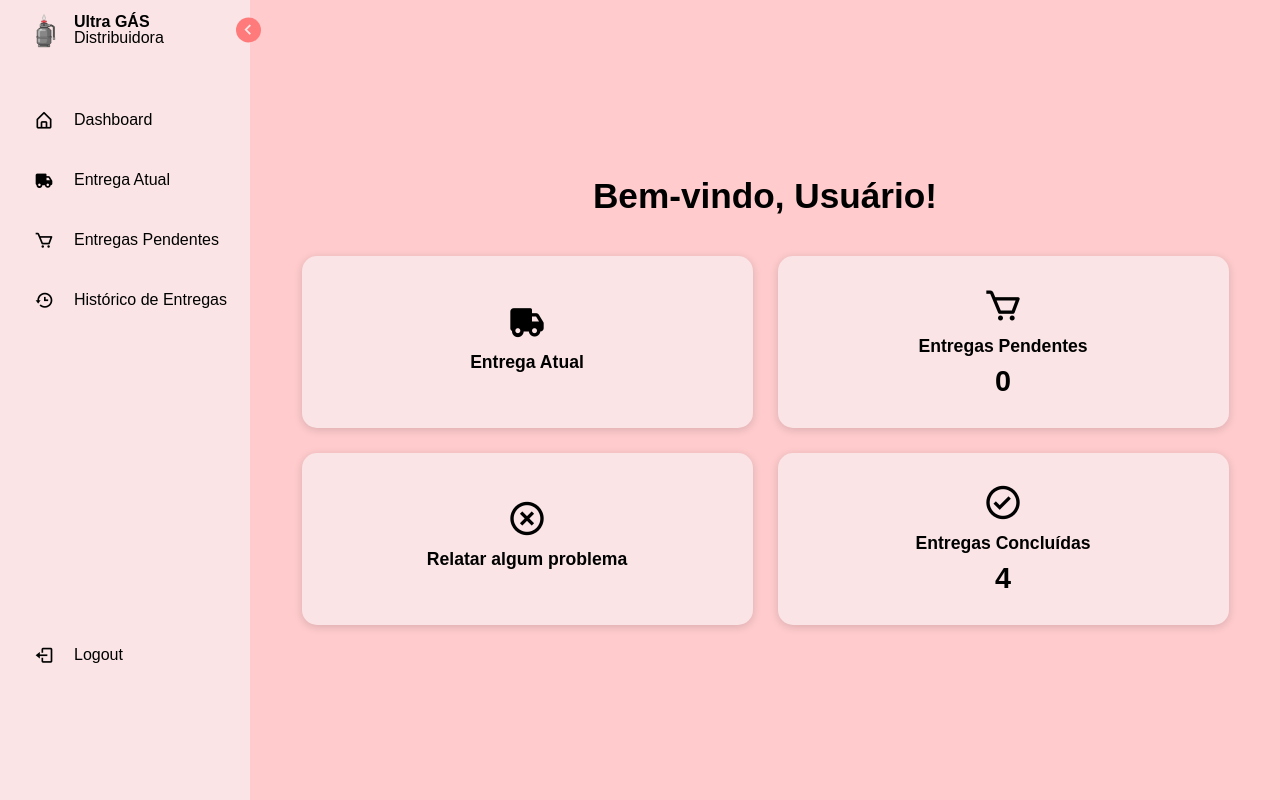
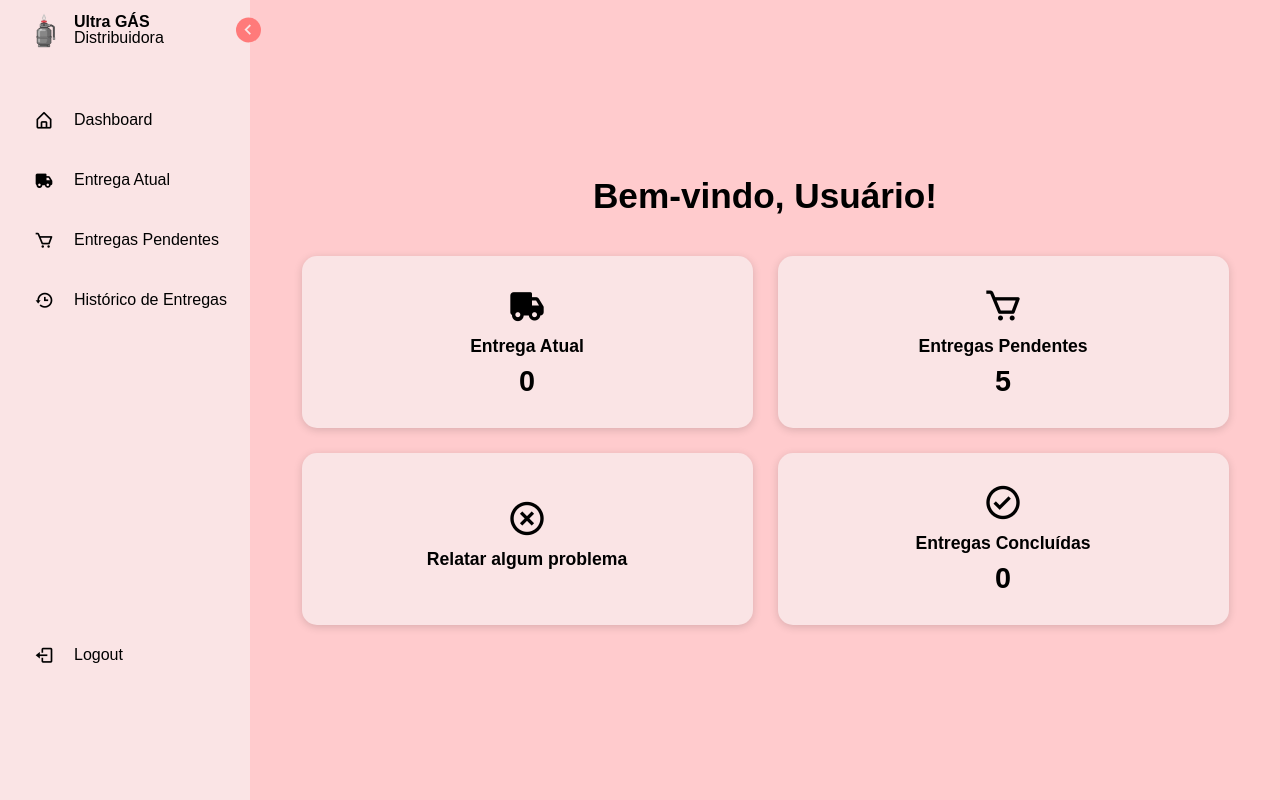
Before and after one commit to ana-biaa/A3-GQS, a Flask app: template Ultra_Gás/app/templates/dashboard.html in a window 1280 px wide. Run offline with Flask 3, Linux system fonts and the light colour scheme; the template is opened without the code that fills it, so the values that code supplies are empty; data comes from the database, SQL or seed files in the repository.

Commit message:
Cards da dashboard do entregador atualizados

```diff
--- a/Ultra_Gás/app/controllers/dashboard.py
+++ b/Ultra_Gás/app/controllers/dashboard.py
@@ -113,11 +113,11 @@
 def get_dashboard_cards():
     """Rota que retorna os valores exibidos nos cartões da seção principal (dashboard-cards).
 
-    Campos retornados (dinâmicos a partir de Entrega/Estoque):
-      - pedidos_pendentes_num: número de entregas com entregue == False
-      - vendas_do_dia_num: número de entregas do dia atual (data == hoje)
-      - entregadores_em_rota_num: número de entregas com encarregado != '' e entregue == False
-      - status_estoque_percent_num: número (percentual) calculado a partir de Estoque
+        Campos retornados (dinâmicos a partir de Entrega/Estoque):
+            - pedidos_pendentes_num: número de entregas sem encarregado e entregue == False
+            - vendas_do_dia_num: número de entregas do dia atual (data == hoje)
+            - entregadores_em_rota_num: quantidade de encarregados distintos com entregas em aberto
+            - status_estoque_percent_num: número (percentual) calculado a partir de Estoque
     """
     from datetime import date
 
@@ -138,30 +138,52 @@
     hoje_str = date.today().isoformat()
 
     try:
-        # Pedidos pendentes: entregas não entregues
-        pedidos_pendentes = Entrega.query.filter(Entrega.entregue.is_(False)).count()
+        # Pedidos pendentes (admin e entregador): entregas ainda não atribuídas (sem encarregado) e não entregues
+        pedidos_pendentes = Entrega.query.filter(Entrega.encarregado == '', Entrega.entregue.is_(False)).count()
 
-        # Vendas do dia (card superior): quantidade de entregas criadas hoje
+        # Vendas do dia (admin): quantidade de entregas criadas hoje
         vendas_hoje = Entrega.query.filter(Entrega.data == hoje_str).count()
 
-        # Entregadores em rota: quantidade de encarregados distintos com entregas em aberto
+        # Entregadores em rota (admin): quantidade de encarregados distintos com entregas em aberto
         entregadores_rota = (
             db.session.query(Entrega.encarregado)
             .filter(Entrega.encarregado != '', Entrega.entregue.is_(False))
             .distinct()
             .count()
         )
+
+        # Métricas por usuário logado (dashboard do entregador)
+        user_name = session.get('user_name')
+        if user_name:
+            # Entrega atual: entregas atribuídas ao usuário e não entregues
+            entregas_atual_usuario = Entrega.query.filter(
+                Entrega.encarregado == user_name,
+                Entrega.entregue.is_(False)
+            ).count()
+
+            # Entregas concluídas: atribuídas ao usuário e marcadas como entregues
+            entregas_concluidas_usuario = Entrega.query.filter(
+                Entrega.encarregado == user_name,
+                Entrega.entregue.is_(True)
+            ).count()
+        else:
+            entregas_atual_usuario = 0
+            entregas_concluidas_usuario = 0
     except Exception:
         # Em caso de erro com a tabela de entregas, mantém zeros
         pedidos_pendentes = pedidos_pendentes or 0
         vendas_hoje = vendas_hoje or 0
         entregadores_rota = entregadores_rota or 0
+        entregas_atual_usuario = 0
+        entregas_concluidas_usuario = 0
 
     data = {
         "pedidos_pendentes_num": int(pedidos_pendentes or 0),
         "vendas_do_dia_num": int(vendas_hoje or 0),
         "entregadores_em_rota_num": int(entregadores_rota or 0),
-        "status_estoque_percent_num": int(status_percent or 0)
+        "status_estoque_percent_num": int(status_percent or 0),
+        "entregas_atual_usuario_num": int(entregas_atual_usuario or 0),
+        "entregas_concluidas_usuario_num": int(entregas_concluidas_usuario or 0)
     }
     return jsonify(data)
 
--- a/Ultra_Gás/app/static/dashboardDynamic.css
+++ b/Ultra_Gás/app/static/dashboardDynamic.css
@@ -215,6 +215,17 @@
     display: grid;
     grid-template-columns: repeat(2, 1fr);
     gap: 25px;
+}
+
+.card-button {
+    border: none;
+    background: none;
+    padding: 0;
+    text-align: left;
+}
+
+.card-button:focus {
+    outline: none;
 }
 
 /* ESTILO DOS CARDS */
--- a/Ultra_Gás/app/static/js/dashboardDynamic.js
+++ b/Ultra_Gás/app/static/js/dashboardDynamic.js
@@ -286,6 +286,7 @@
         })
         .then(data => {
             try {
+                // Cards do admin
                 const pedidosEl = document.getElementById('pedidosPendentesNumber');
                 const vendasEl = document.getElementById('vendasDiaNumber');
                 const entregEl = document.getElementById('entregadoresRotaNumber');
@@ -297,6 +298,25 @@
                 if (estoqueEl) {
                     const pct = (data.status_estoque_percent_num != null) ? Number(data.status_estoque_percent_num) : (data.status_estoque_percent || 0);
                     estoqueEl.textContent = `${formatIntegerBR(pct)}%`;
+                }
+
+                // Cards do entregador (dashboard.html)
+                const entregaAtualEl = document.getElementById('cardEntregaAtualNumber');
+                const pendentesEl = document.getElementById('cardEntregasPendentesNumber');
+                const concluidasEl = document.getElementById('cardEntregasConcluidasNumber');
+
+                if (entregaAtualEl) entregaAtualEl.textContent = formatIntegerBR(data.entregas_atual_usuario_num || 0);
+                if (pendentesEl) pendentesEl.textContent = formatIntegerBR(data.pedidos_pendentes_num || 0);
+                if (concluidasEl) concluidasEl.textContent = formatIntegerBR(data.entregas_concluidas_usuario_num || 0);
+
+                // Ação do card "Relatar problema": rolar para seção de entrega atual (placeholder)
+                const relatarBtn = document.getElementById('cardRelatarProblema');
+                if (relatarBtn && !relatarBtn.dataset.bound) {
+                    relatarBtn.dataset.bound = 'true';
+                    relatarBtn.addEventListener('click', () => {
+                        console.log('Relatar problema clicado');
+                        alert('Funcionalidade de relato de problema ainda será implementada.');
+                    });
                 }
             } catch (e) {
                 console.warn('[cards] erro ao aplicar dados', e);
--- a/Ultra_Gás/app/static/js/entregaAtual.js
+++ b/Ultra_Gás/app/static/js/entregaAtual.js
@@ -89,7 +89,16 @@
             .then(resp => {
                 if (resp.ok) {
                     cardEl.classList.add('entregue');
-                    setTimeout(fetchEntregas, 400);
+                    setTimeout(() => {
+                        fetchEntregas();
+                        // Atualiza cards do dashboard (ex.: entregas concluídas)
+                        if (typeof fetchAndApplyDashboardCards === 'function') {
+                            fetchAndApplyDashboardCards();
+                        } else {
+                            // fallback: dispara evento para quem quiser ouvir
+                            document.dispatchEvent(new CustomEvent('dashboard-cards-atualizar'));
+                        }
+                    }, 400);
                 } else {
                     alert('Falha ao confirmar entrega');
                 }
--- a/Ultra_Gás/app/templates/dashboard.html
+++ b/Ultra_Gás/app/templates/dashboard.html
@@ -88,23 +88,38 @@
                         <div class="card">
                             <i class="bx bxs-truck icon"></i>
                             <h2>Entrega Atual</h2>
+                            <span id="cardEntregaAtualNumber" class="number"
+                                >0</span
+                            >
                         </div>
 
                         <div class="card">
                             <i class="bx bx-cart icon"></i>
                             <h2>Entregas Pendentes</h2>
-                            <span class="number">0</span>
+                            <span
+                                id="cardEntregasPendentesNumber"
+                                class="number"
+                                >0</span
+                            >
                         </div>
 
-                        <div class="card">
+                        <button
+                            type="button"
+                            id="cardRelatarProblema"
+                            class="card card-button"
+                        >
                             <i class="bx bx-x-circle icon"></i>
                             <h2>Relatar algum problema</h2>
-                        </div>
+                        </button>
 
                         <div class="card">
                             <i class="bx bx-check-circle icon"></i>
                             <h2>Entregas Concluídas</h2>
-                            <span class="number">4</span>
+                            <span
+                                id="cardEntregasConcluidasNumber"
+                                class="number"
+                                >0</span
+                            >
                         </div>
                     </div>
                 </div>
```
